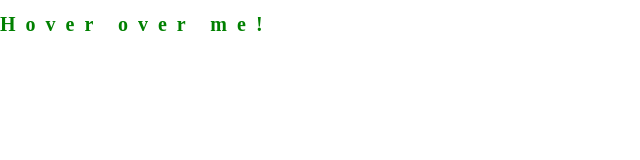
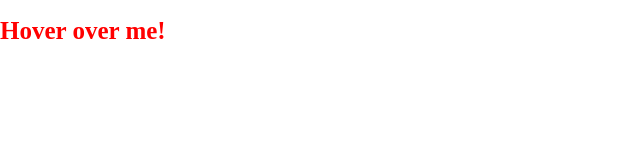
Before and after one commit to jinho6225/css_layout, a website: page css_animations/transition/index.html in a window 1280 px wide. In both pictures the pointer is over the element "Hover over me!". Shown: the whole page, without its empty margins (0-640 px from the left). Drawn offline with nearby package versions, Linux system fonts and the light colour scheme.

Commit message:
transition shorthand

```diff
--- a/css_animations/transition/index.css
+++ b/css_animations/transition/index.css
@@ -1,11 +1,11 @@
 .heading {
     color: darkblue;
     font-size: 15px;
-    transition: all 2s;
+    transition: all 0.5s ease;
 }
 
 .heading:hover {
-    color: green;
-    font-size: 20px;
-    letter-spacing: 10px;
+    color:red;
+    font-size: 25px;
+
 }
```
